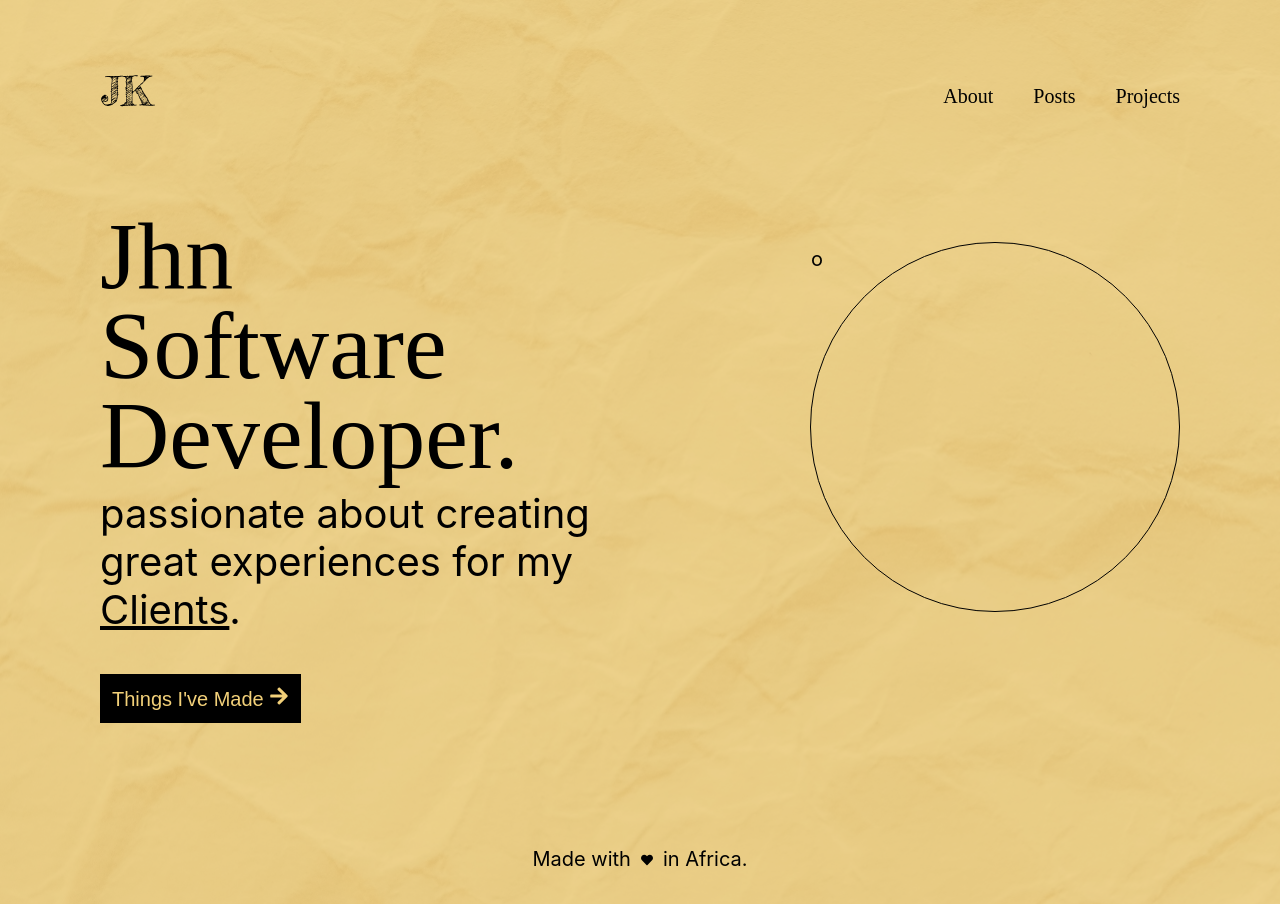
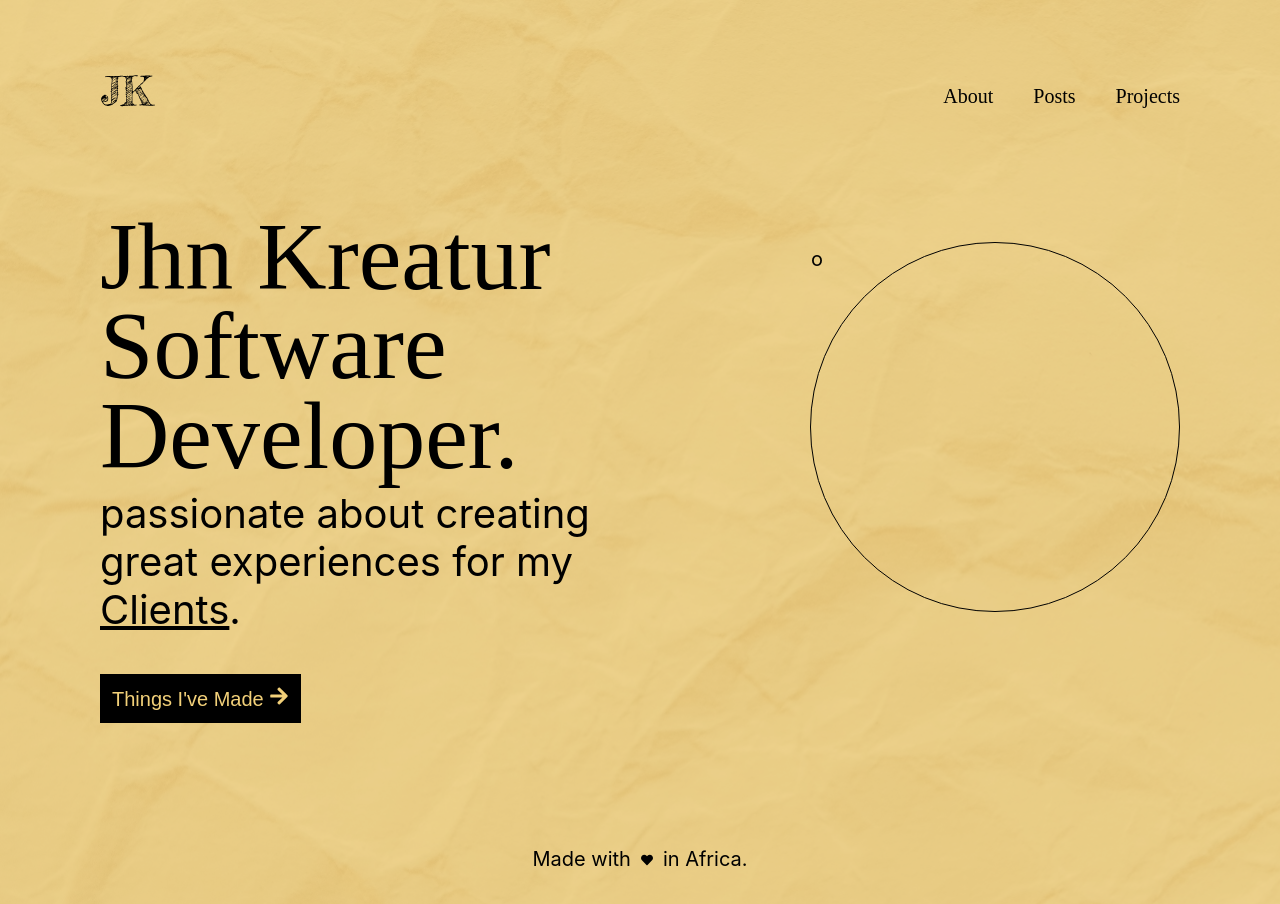
Before and after one commit to chibuzorEbede/portfolio, a Next.js app: page / in a window 1280 px wide. Shown: the top 904 px of the page. Built offline with nearby package versions, Linux system fonts and the light colour scheme; a web font is replaced by a local one.

Commit message:
updated name on home page

```diff
--- a/components/home.js
+++ b/components/home.js
@@ -9,14 +9,14 @@ function Home() {
   const [isLoading, setIsLoading] = useState(true);
 
   const Trail = ({ open, children }) => {
-    const items = React.Children.toArray(children)
+    const items = React.Children.toArray(children);
     const trail = useTrail(items.length, {
       config: { mass: 5, tension: 2000, friction: 200 },
       opacity: open ? 1 : 0,
       x: open ? 0 : 20,
       height: open ? 110 : 0,
       from: { opacity: 0, x: 20, height: 0 },
-    })
+    });
     return (
       <div>
         {trail.map(({ height, ...style }, index) => (
@@ -25,15 +25,16 @@ function Home() {
           </a.div>
         ))}
       </div>
-    )
-  }
+    );
+  };
 
   return (
     <div className={styles.wrapper}>
       <div className={styles.left}>
         <h1 className={styles.intro}>
           {/* Fullstack <br /> */}
-          Jhn <br />
+          Jhn Kreatur
+          <br />
           Software <br />
           Developer.
         </h1>
```
